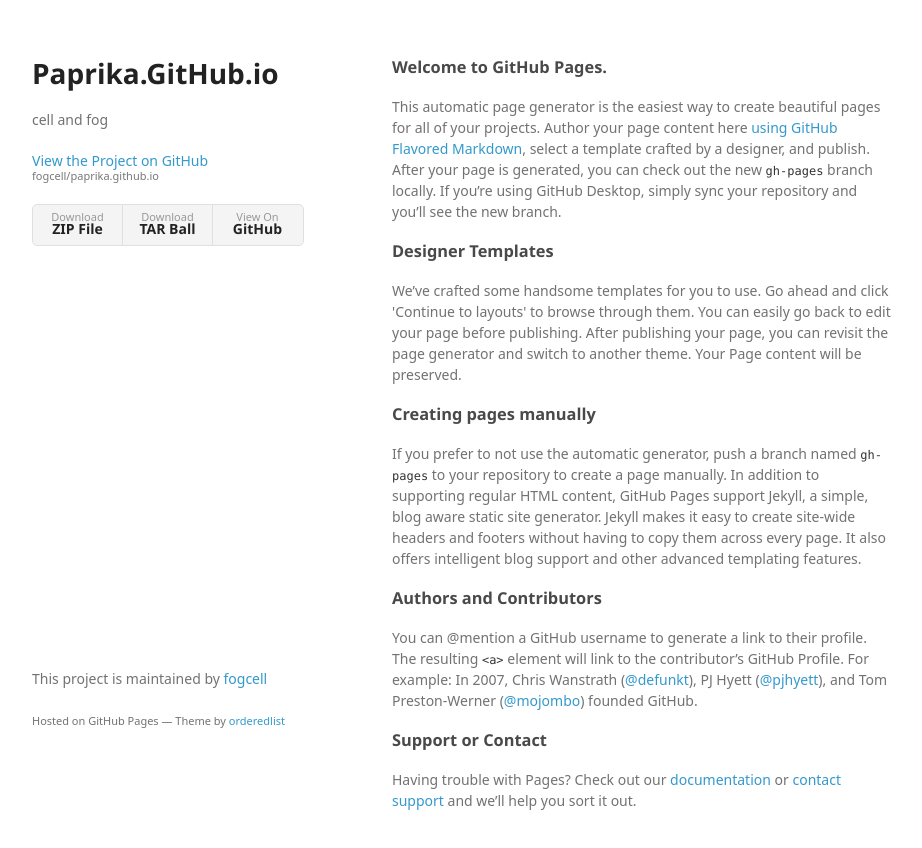
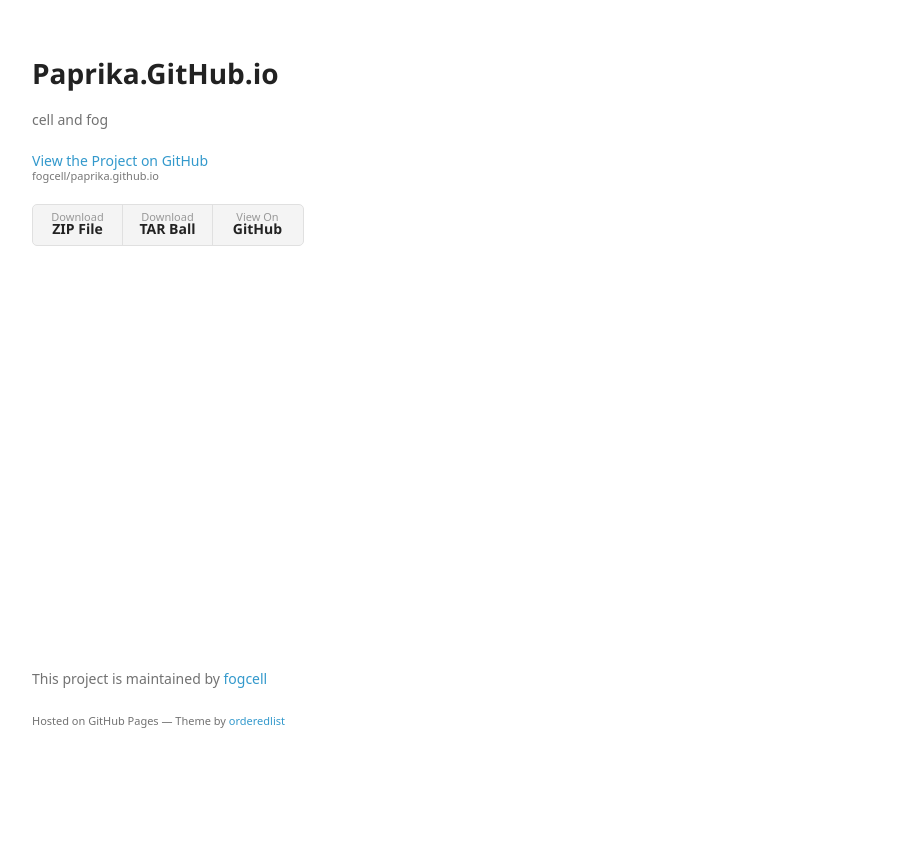
Before and after one commit to fogcell/fogcell.github.io, a plain HTML site: page index.html in a window 1280 px wide. Shown: the whole page, without its empty margins (178-1100 px from the left). After the commit the page ends 800 px from the top, so only its background shows below. Drawn offline with Linux system fonts and the light colour scheme; a web font is replaced by a local one.

Commit message:
Create index.html

```diff
--- a/index.html
+++ b/index.html
@@ -29,29 +29,6 @@
       </header>
       <section>
         <h3>
-<a id="welcome-to-github-pages" class="anchor" href="#welcome-to-github-pages" aria-hidden="true"><span aria-hidden="true" class="octicon octicon-link"></span></a>Welcome to GitHub Pages.</h3>
-
-<p>This automatic page generator is the easiest way to create beautiful pages for all of your projects. Author your page content here <a href="https://guides.github.com/features/mastering-markdown/">using GitHub Flavored Markdown</a>, select a template crafted by a designer, and publish. After your page is generated, you can check out the new <code>gh-pages</code> branch locally. If you’re using GitHub Desktop, simply sync your repository and you’ll see the new branch.</p>
-
-<h3>
-<a id="designer-templates" class="anchor" href="#designer-templates" aria-hidden="true"><span aria-hidden="true" class="octicon octicon-link"></span></a>Designer Templates</h3>
-
-<p>We’ve crafted some handsome templates for you to use. Go ahead and click 'Continue to layouts' to browse through them. You can easily go back to edit your page before publishing. After publishing your page, you can revisit the page generator and switch to another theme. Your Page content will be preserved.</p>
-
-<h3>
-<a id="creating-pages-manually" class="anchor" href="#creating-pages-manually" aria-hidden="true"><span aria-hidden="true" class="octicon octicon-link"></span></a>Creating pages manually</h3>
-
-<p>If you prefer to not use the automatic generator, push a branch named <code>gh-pages</code> to your repository to create a page manually. In addition to supporting regular HTML content, GitHub Pages support Jekyll, a simple, blog aware static site generator. Jekyll makes it easy to create site-wide headers and footers without having to copy them across every page. It also offers intelligent blog support and other advanced templating features.</p>
-
-<h3>
-<a id="authors-and-contributors" class="anchor" href="#authors-and-contributors" aria-hidden="true"><span aria-hidden="true" class="octicon octicon-link"></span></a>Authors and Contributors</h3>
-
-<p>You can @mention a GitHub username to generate a link to their profile. The resulting <code>&lt;a&gt;</code> element will link to the contributor’s GitHub Profile. For example: In 2007, Chris Wanstrath (<a href="https://github.com/defunkt" class="user-mention">@defunkt</a>), PJ Hyett (<a href="https://github.com/pjhyett" class="user-mention">@pjhyett</a>), and Tom Preston-Werner (<a href="https://github.com/mojombo" class="user-mention">@mojombo</a>) founded GitHub.</p>
-
-<h3>
-<a id="support-or-contact" class="anchor" href="#support-or-contact" aria-hidden="true"><span aria-hidden="true" class="octicon octicon-link"></span></a>Support or Contact</h3>
-
-<p>Having trouble with Pages? Check out our <a href="https://help.github.com/pages">documentation</a> or <a href="https://github.com/contact">contact support</a> and we’ll help you sort it out.</p>
       </section>
       <footer>
         <p>This project is maintained by <a href="https://github.com/fogcell">fogcell</a></p>
@@ -62,3 +39,17 @@
 
   </body>
 </html>
+
+<script src="https://www.gstatic.com/firebasejs/4.1.2/firebase.js"></script>
+<script>
+  // Initialize Firebase
+  var config = {
+    apiKey: "AIzaSyCG07poF8GgmYivSbRL_i9WYfDyLRCkgq0",
+    authDomain: "paprika-2685f.firebaseapp.com",
+    databaseURL: "https://paprika-2685f.firebaseio.com",
+    projectId: "paprika-2685f",
+    storageBucket: "paprika-2685f.appspot.com",
+    messagingSenderId: "723534584477"
+  };
+  firebase.initializeApp(config);
+</script>
```
